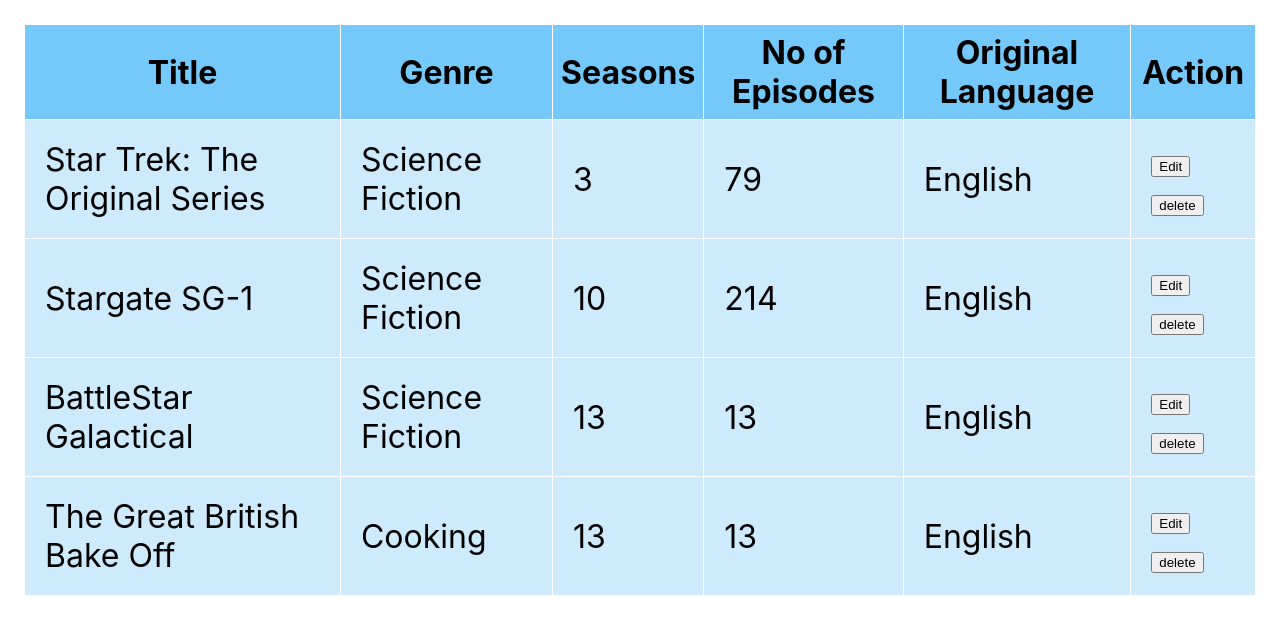
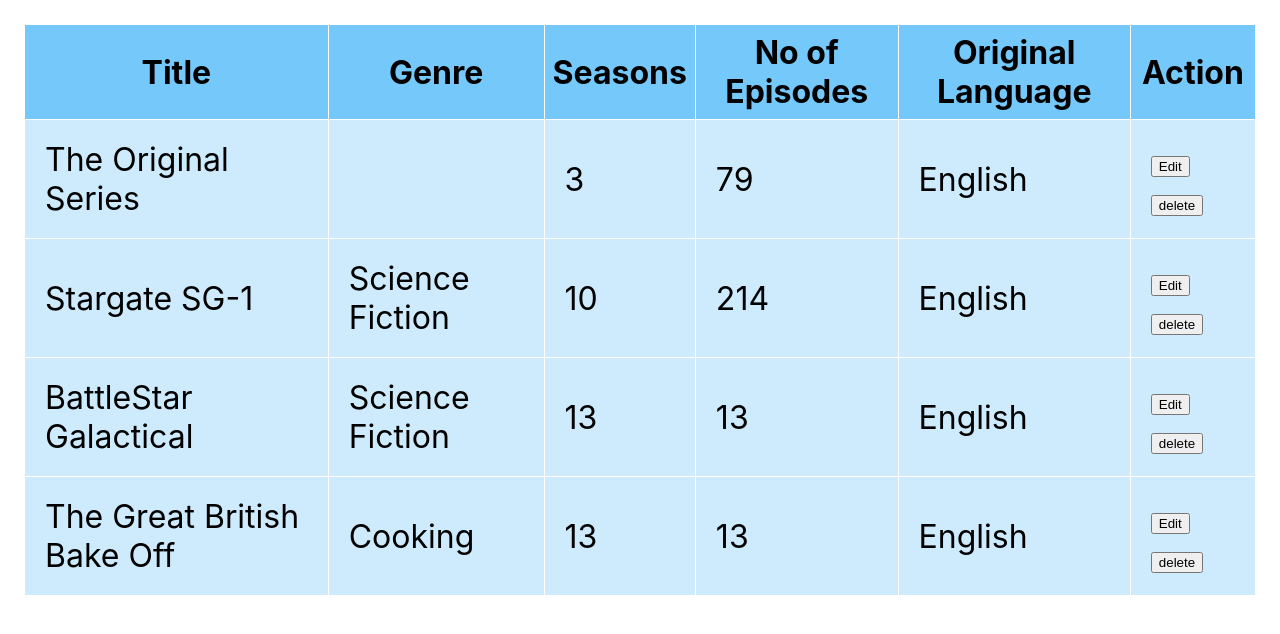
Before and after one commit to kap83/my-app-frontend, a React (Create React App) app: page / in a window 1280 px wide. Shown: the top 634 px of the page. Built offline with nearby package versions, Linux system fonts and the light colour scheme; data requests are answered from the project's data file.

Commit message:
commit message

```diff
--- a/db.json
+++ b/db.json
@@ -2,16 +2,15 @@
   "shows": [
     {
       "id": 1,
-      "title": "Star Trek: The Original Series",
+      "title": "The Original Series",
       "genre_id": 6,
       "seasons": 3,
       "number_of_episodes": 79,
       "original_language": "English",
       "ongoing": false,
-      "genre": {
-        "id": 6,
-        "category": "Science Fiction"
-      }
+      "genre": "Science Fiction",
+      "episodes": 79,
+      "language": "English"
     },
     {
       "id": 2,
@@ -51,7 +50,6 @@
         "id": 2,
         "category": "Cooking"
       }
-}
-
+    }
   ]
 }
--- a/src/components/EditableShowRow.js
+++ b/src/components/EditableShowRow.js
@@ -4,6 +4,8 @@
 export default function EditableShowRow({editedFormData, handleEditFormChange}) {
 
   //to be able to type in the input field it had to be default value, not value
+
+
 
   return (
     <>
@@ -59,7 +61,7 @@
       />
      </td>
      {/* need to get the show.id and save it into state. this is why we're passing show.  */}
-      <td> <button type='button'>Save</button></td>
+      <td><button type='submit'>Save</button></td>
     </tr>
     </>
   )
--- a/src/components/ReadOnlyShowRow.js
+++ b/src/components/ReadOnlyShowRow.js
@@ -3,9 +3,7 @@
 
 export default function ReadOnlyShowRow({show, handleDeletedShow, handleEditClick}) {
 
-// console.log("in readonly", show.id, show.title)
 
-// console.log("readonly", show.genre.category)
 
   function handleDeleteClick() {
     fetch(`http://localhost:3000/shows/${show.id}`, {
--- a/src/components/TVShows.js
+++ b/src/components/TVShows.js
@@ -11,15 +11,19 @@
 
   const [shows, setShows] = useState([])
     //works with handleEditClick -- to switch between editableshow and readonlyshow
-  const [editedShowId, setEditedShowID] = useState(null)
+  const [editedShowId, setEditedShowId] = useState(null)
     //this will be for the patch
   const [editedFormData, setEditedFormData] = useState({
     title: "",
-    genre: "",
+    genre: {
+      "id": "",
+      "category": ""
+    },
     seasons: "",
     eps: "",
     language: ""
   })
+
 
   useEffect(()=> {
     fetch("http://localhost:3000/shows")
@@ -30,8 +34,7 @@
 
   const handleEditClick = (e, show) => {
     e.preventDefault()
-    // console.log(clickedShow)
-   setEditedShowID(show.id)
+   setEditedShowId(show.id)
 
     const formValues = {
       title: show.title,
@@ -45,6 +48,9 @@
 
   const handleEditFormChange = (e) => {
     e.preventDefault()
+    console.log("line 49", e)
+    // setEditedFormData({...shows, [e.target.name]: e.target.value})
+
     const fieldName = e.target.name
     const fieldValue = e.target.value
     const newFormData = {...editedFormData}
@@ -52,19 +58,36 @@
     setEditedFormData(newFormData)
   }
 
+  const handleEditFormSubmit = (e) => {
+    e.preventDefault()
+
+    fetch(`http://localhost:3000/shows/${editedShowId}`, {
+      method: "PATCH",
+      headers: {
+        "Accept": "application/json",
+        "Content-Type": "application/json"
+      },
+      body: JSON.stringify(editedFormData)
+    })
+    .then((res) => res.json())
+    .then(updatedShowData => console.log(updatedShowData))
+
+
+    // setEditedShowId(null)
+  }
+
   const handleDeletedShow = (deletedShow) => {
     const findDeletedShowById = shows.find(show => show.id === deletedShow.id )
     const copyOfShows = [...shows]
-    //1 tells it to only remove the one element
     copyOfShows.splice(findDeletedShowById, 1)
     setShows(copyOfShows)
   }
 
-// console.log("in tv", shows)
+
 
   return (
     <div>
-      <form>
+      <form onSubmit={handleEditFormSubmit}>
         <table>
           <thead>
             <tr>
```
